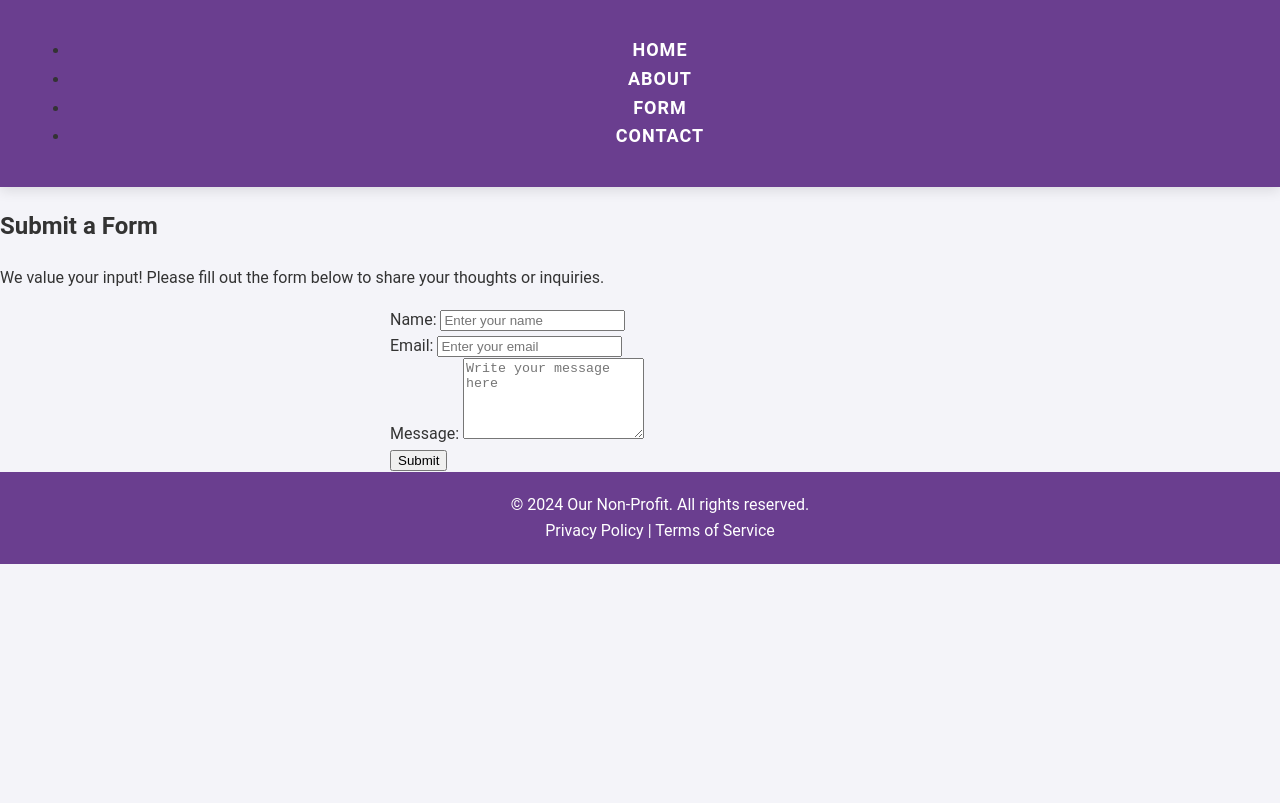
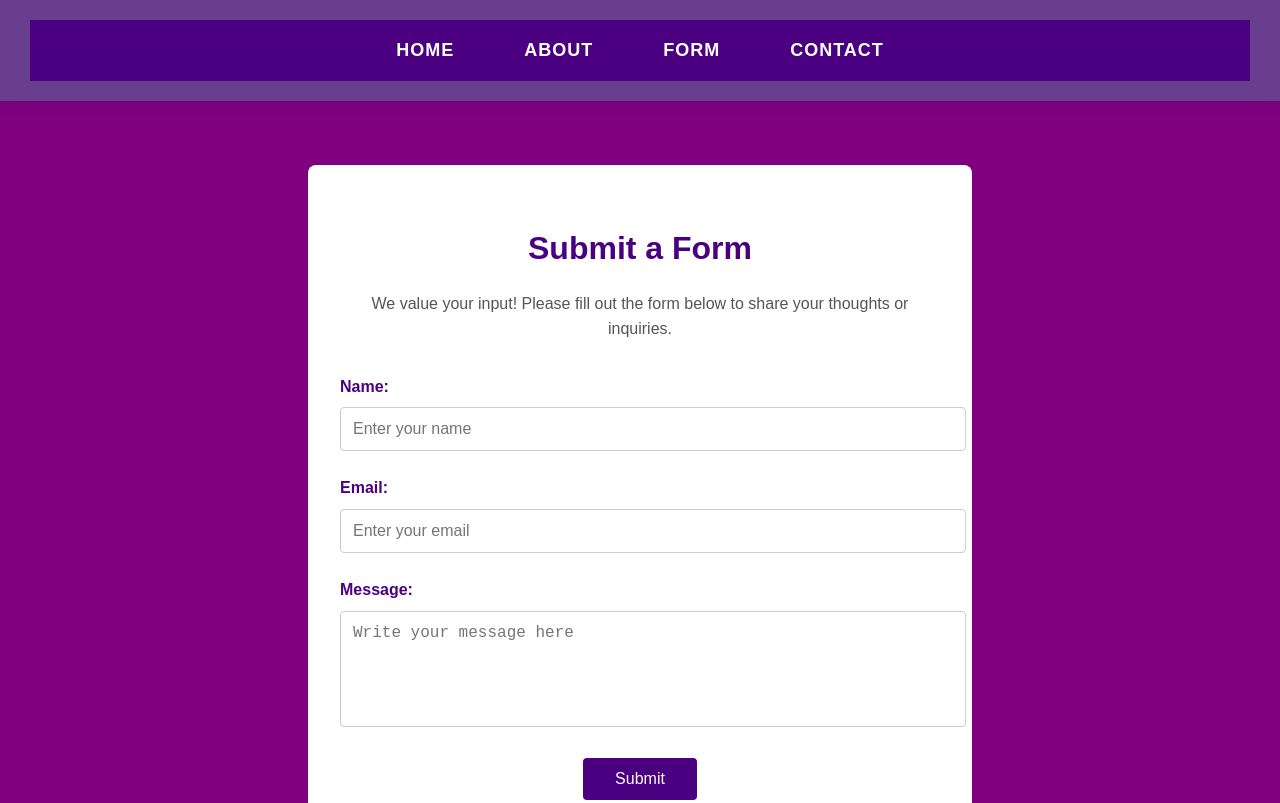
Before and after one commit to zee-asiamah/Capstoneproject-zee, a plain HTML site: page form.html in a window 1280 px wide. Shown: the top 803 px of the page. Drawn offline with Linux system fonts and the light colour scheme.

Commit message:
Update form.css

```diff
--- a/form.css
+++ b/form.css
@@ -1,34 +1,113 @@
-a {
-    text-decoration: none;
-    color: inherit;
+
+
+/* General Form Styles */
+body {
+    font-family: Arial, sans-serif;
+    margin: 0;
+    padding: 0;
+    background-color: purple;
+    color: #4b0082;
 }
 
-/* Navigation Bar */
-nav {
-    background-color: #6a3e8f;
-    padding: 20px 30px;
-    text-align: center;
-    position: sticky;
-    top: 0;
-    z-index: 1000;
-    box-shadow: 0 4px 12px rgba(0, 0, 0, 0.1);
+/* Navigation Styles */
+header nav ul {
+    list-style: none;
+    background-color: #4b0082;
+    padding: 1rem;
+    display: flex;
+    justify-content: center;
+    margin: 0;
 }
 
-nav a {
+header nav ul li {
+    margin: 0 15px;
+}
+
+header nav ul li a {
     color: white;
     text-decoration: none;
-    margin: 0 20px;
-    font-size: 18px;
-    font-weight: 700;
-    letter-spacing: 1px;
-    text-transform: uppercase;
+    font-weight: bold;
 }
 
+/* Form Section Styles */
+main {
+    padding: 2rem;
+}
 
-/* Form Styling */
-form {
-    display: flex;
-    flex-direction: column;  /* Stack form elements vertically */
-    max-width: 500px;  /* Limit the form width */
-    margin: 0 auto;  /* Center the form on the page */
+#form {
+    max-width: 600px;
+    margin: 2rem auto;
+    background: white;
+    padding: 2rem;
+    border-radius: 8px;
+    box-shadow: 0 4px 6px rgba(0, 0, 0, 0.1);
 }
+
+#form h1 {
+    font-size: 2rem;
+    color: #4b0082;
+    margin-bottom: 1rem;
+    text-align: center;
+}
+
+#form p {
+    text-align: center;
+    color: #555;
+    margin-bottom: 2rem;
+}
+
+.form-group {
+    margin-bottom: 1.5rem;
+}
+
+.form-group label {
+    display: block;
+    margin-bottom: 0.5rem;
+    font-weight: bold;
+}
+
+.form-group input,
+.form-group textarea {
+    width: 100%;
+    padding: 0.75rem;
+    border: 1px solid #ccc;
+    border-radius: 4px;
+    font-size: 1rem;
+}
+
+.form-group input:focus,
+.form-group textarea:focus {
+    border-color: #4b0082;
+    outline: none;
+}
+
+textarea {
+    resize: none;
+}
+
+.form-actions {
+    text-align: center;
+}
+
+.submit-button {
+    background-color: #4b0082;
+    color: white;
+    padding: 0.75rem 2rem;
+    border: none;
+    border-radius: 4px;
+    font-size: 1rem;
+    cursor: pointer;
+}
+
+.submit-button:hover {
+    background-color: #360064;
+}
+
+/* Footer Styles */
+footer {
+    text-align: center;
+    padding: 1rem;
+    background-color: #4b0082;
+    color: white;
+    font-size: 0.9rem;
+}
```
